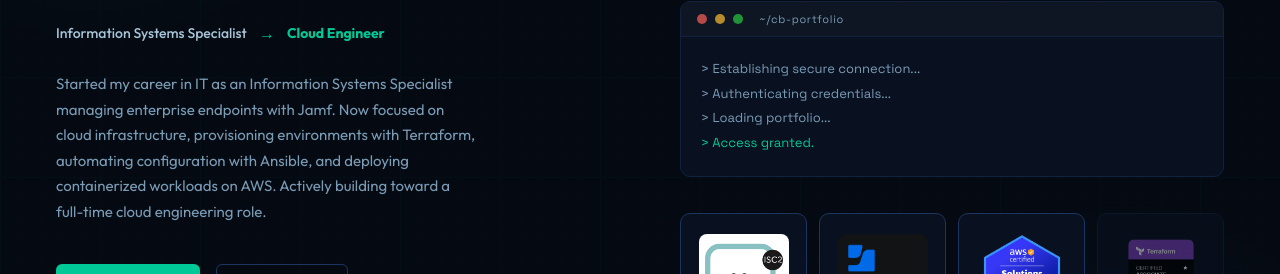
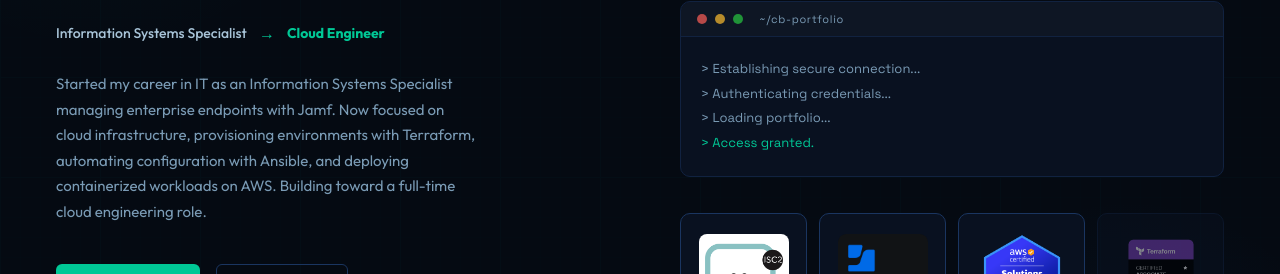
Before and after one commit to cboloz-1/portfolio, a React app: page / in a window 1280 px wide. Shown: the part 323-597 px from the top of the page. Built offline with nearby package versions, Linux system fonts and the light colour scheme; the HTML template or start-up script is replaced by a standard one.

Commit message:
update homepage

```diff
--- a/src/components/Hero.jsx
+++ b/src/components/Hero.jsx
@@ -136,8 +136,8 @@
           Started my career in IT as an Information Systems Specialist managing
           enterprise endpoints with Jamf. Now focused on cloud infrastructure,
           provisioning environments with Terraform, automating configuration
-          with Ansible, and deploying containerized workloads on AWS. Actively
-          building toward a full-time cloud engineering role.
+          with Ansible, and deploying containerized workloads on AWS.
+          Building toward a full-time cloud engineering role.
         </p>
 
         {/* CTA buttons */}
```
